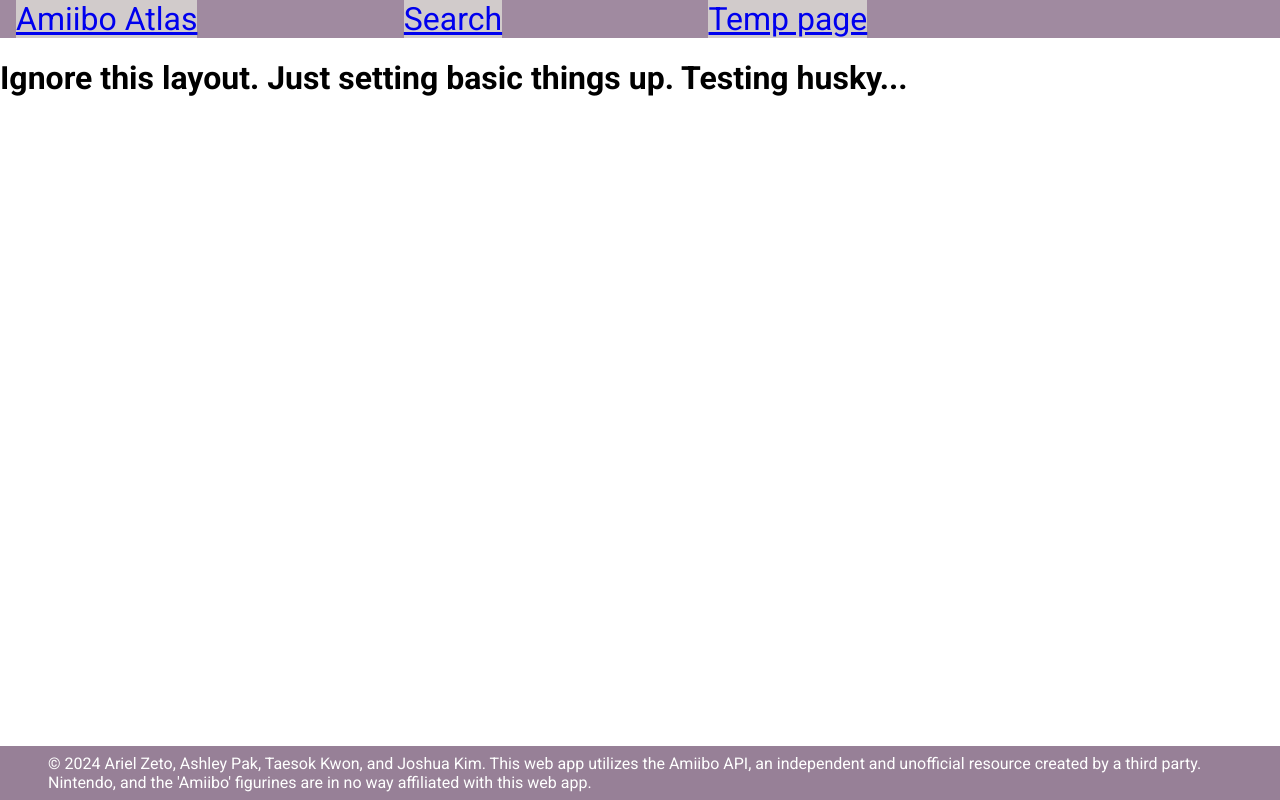
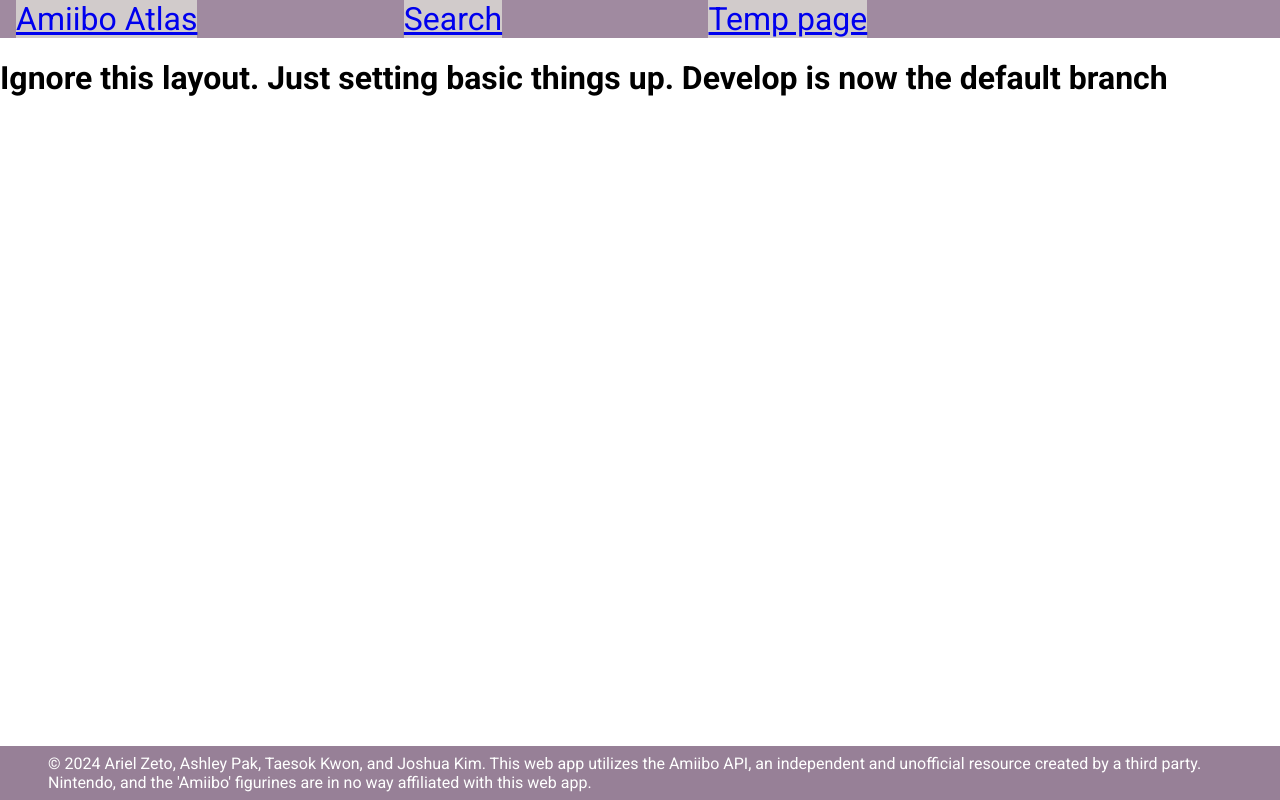
Before and after one commit to Amiibo-Atlas/Amiibo-Atlas, a React (Vite) app: page / in a window 1280 px wide. Built offline with nearby package versions, Linux system fonts and the light colour scheme; no server answers.

Commit message:
create develop branch and set as default

```diff
--- a/src/components/root.tsx
+++ b/src/components/root.tsx
@@ -21,7 +21,7 @@
         <>
             <Container>
                 <Navbar user={user} />
-                <h1>Ignore this layout. Just setting basic things up. Testing husky...</h1>
+                <h1>Ignore this layout. Just setting basic things up. Develop is now the default branch</h1>
                 {Object.keys(user).length !== 0 ? null : <Login setUser={setUser} />}
                 <AlignFooter>
                     <Footer />
```
